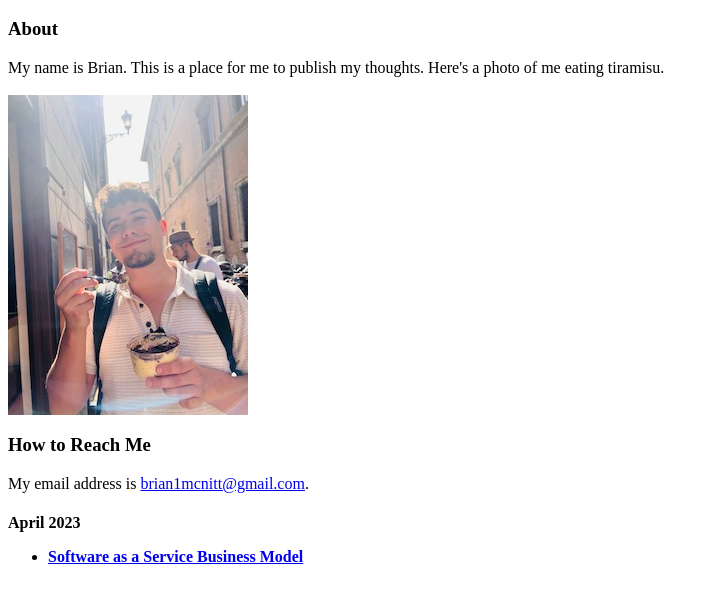
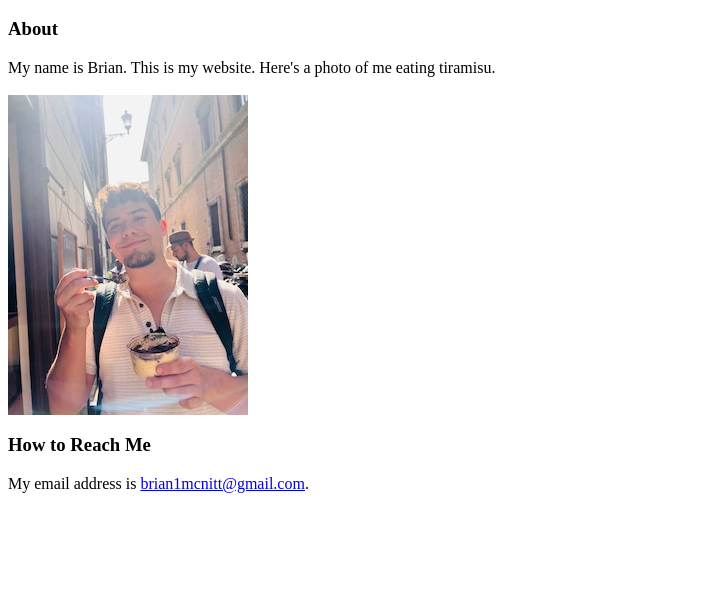
Before and after one commit to mcnib/mcnib.github.io, a plain HTML site: page index.html in a window 1280 px wide. Shown: the part 48-648 px from the top of the page, without its empty margins (0-719 px from the left). Drawn offline with Linux system fonts and the light colour scheme.

Commit message:
Update, remove links index.html

```diff
--- a/index.html
+++ b/index.html
@@ -1,7 +1,7 @@
 <HTML>
 
 <HEAD>
-<TITLE>Brian's Internet Blog Website</TITLE>
+<TITLE>Brian's Website</TITLE>
 </HEAD>
 
 <BODY BGCOLOR="#FFFFFF" TEXT="#000000">
@@ -12,7 +12,7 @@ Welcome
 
 
  <H3>About</H3>
-<P> My name is Brian. This is a place for me to publish my thoughts. Here's a photo of me eating tiramisu. <br><br>
+<P> My name is Brian. This is my website. Here's a photo of me eating tiramisu. <br><br>
   <img src="IMG_2245.jpg" alt="A photo of me eating tiramisu" />
 
 
@@ -21,10 +21,5 @@ Welcome
 
 <P> My email address is <a href="mailto:brian1mcnitt@gmail.com">brian1mcnitt@gmail.com</a>.
 
-<H4> April 2023
-
-<ul>
-  <li><a HREF="http://www.google.com/"
->Software as a Service Business Model</a></li>
 
 </ul>
```
